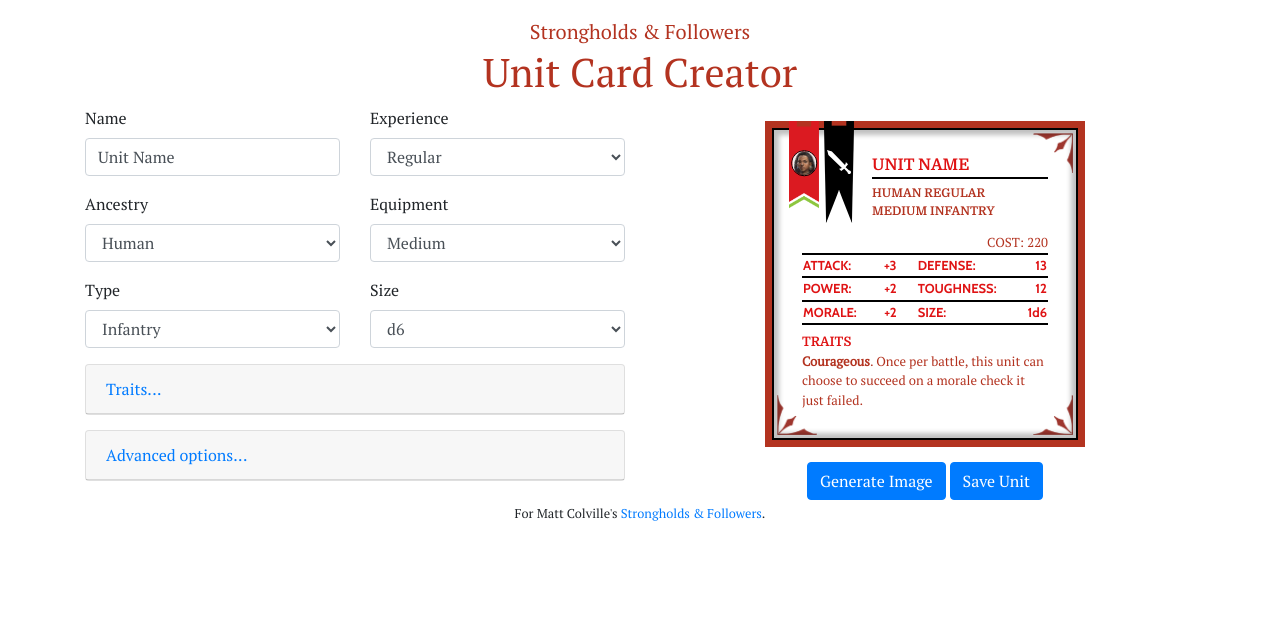
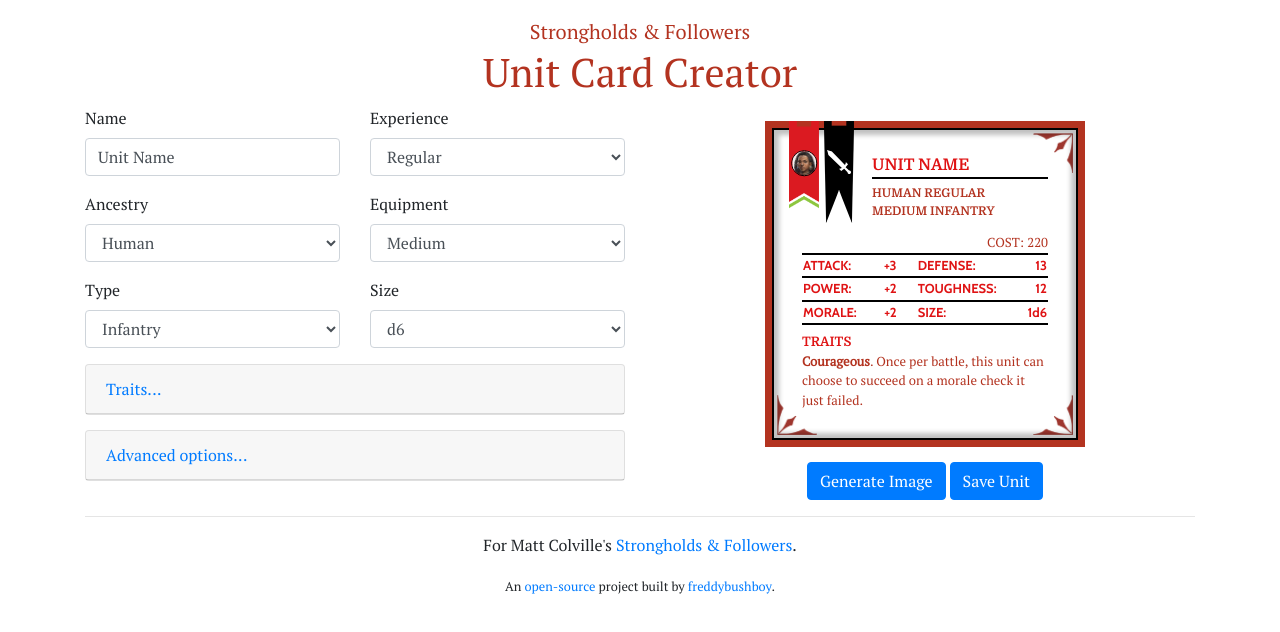
Before and after one commit to freddybushboy/unit-cards, a React (Create React App) app: page / in a window 1280 px wide. Shown: the top 632 px of the page. Built offline with nearby package versions, Linux system fonts and the light colour scheme.

Commit message:
update README

```diff
--- a/src/App.tsx
+++ b/src/App.tsx
@@ -279,13 +279,22 @@
             <div className="image-section" id="image-section" />
           </div>
         </div>
+        <hr />
+        <p>
+          For Matt Colville's{' '}
+          <a href="https://shop.mcdmproductions.com/products/strongholds-followers-pdf">
+            Strongholds & Followers
+          </a>
+          .
+        </p>
         <p>
           <small>
-            For Matt Colville's{' '}
-            <a href="https://shop.mcdmproductions.com/products/strongholds-followers-pdf">
-              Strongholds & Followers
-            </a>
-            .
+            An{' '}
+            <a href="https://github.com/freddybushboy/unit-cards">
+              open-source
+            </a>{' '}
+            project built by{' '}
+            <a href="https://twitter.com/FreddyBushBoy">freddybushboy</a>.
           </small>
         </p>
       </div>
```
Also changed, not shown: 1 other file (tests, documents, lock files or other folders).
